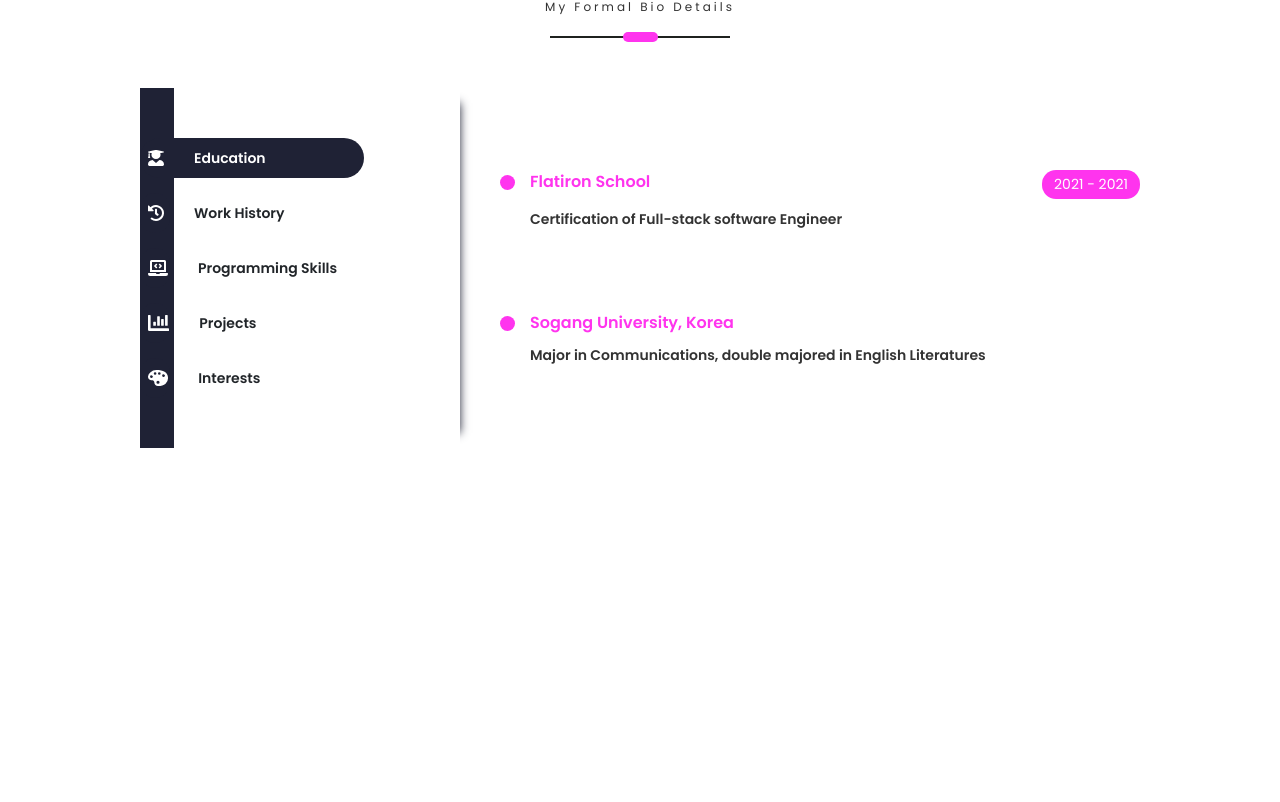
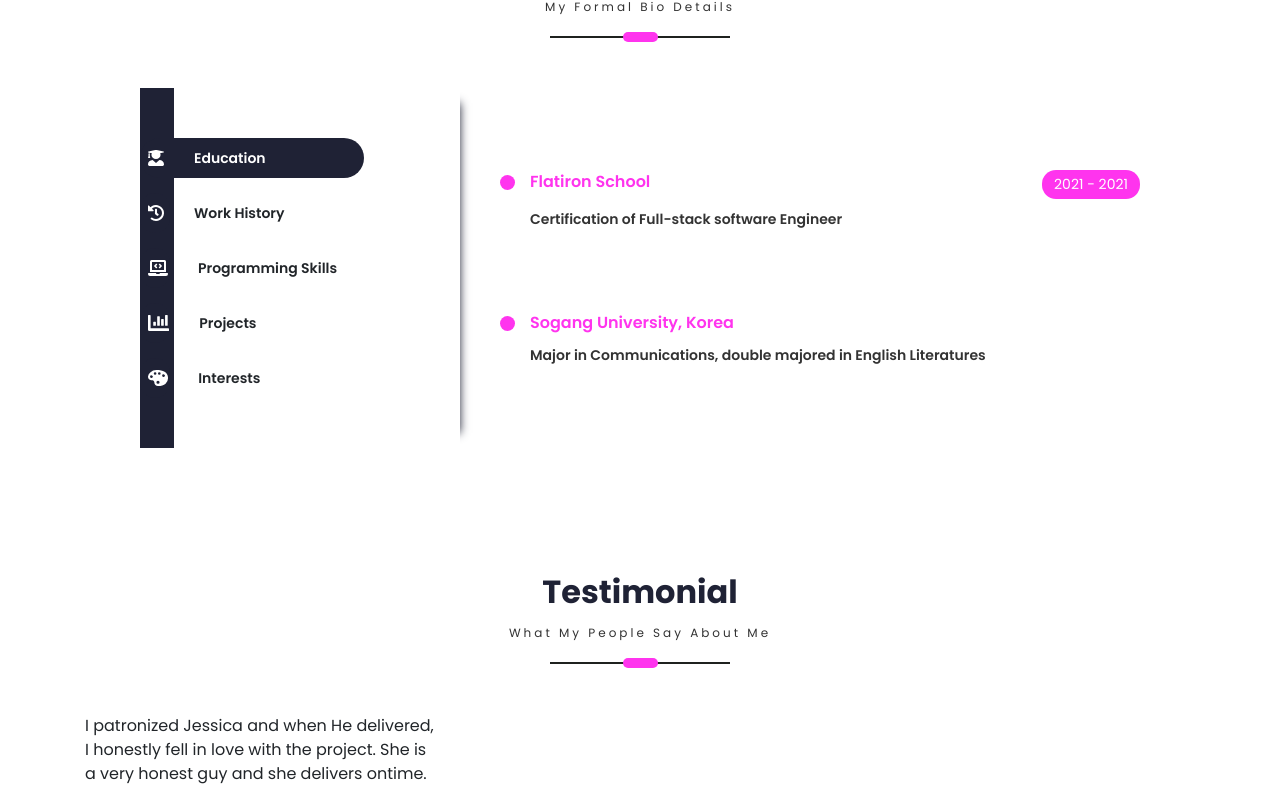
Before and after one commit to ellijs/Jessica-Lee, a React (Create React App) app in the folder jessica-lee/: page / in a window 1280 px wide. Shown: the part 1548-2350 px from the top of the page. Before the commit the page ends 2116 px from the top, so only its background shows below. Built offline with nearby package versions, Linux system fonts and the light colour scheme; a web font is replaced by a local one.

Commit message:
Adding context to Testimonial

```diff
--- a/jessica-lee/src/PortfolioContainer/Testimonial/Testimonial.js
+++ b/jessica-lee/src/PortfolioContainer/Testimonial/Testimonial.js
@@ -1,27 +1,48 @@
-import React from 'react';
-import OwlCarousel from 'react-owl-carousel'
+import React from "react";
+import OwlCarousel from "react-owl-carousel";
 import "owl.carousel/dist/assets/owl.carousel.css";
 import "owl.carousel/dist/assets/owl.theme.default.css";
 
-import ScreenHeading from '../../Utilities/ScreenHeading/ScreenHeading'
-import ScrollService from '../../Utilities/ScrollService'
-import Animations from '../../Utilities/Animations'
-
+import ScreenHeading from "../../Utilities/ScreenHeading/ScreenHeading";
+import ScrollService from "../../Utilities/ScrollService";
+import Animations from "../../Utilities/Animations";
 
 // npm i react-owl-carousal
 function Testimonial(props) {
+  let fadeInScreenHandler = (screen) => {
+    if (screen.fadeScreen !== props.id) return;
+    Animations.animations.fadeInScreen(props.id);
+  };
+  const fadeInSubscription = () =>
+    ScrollService.currentScreenFadeIn.subscribe(fadeInScreenHandler);
 
-    let fadeInScreenHandler = (screen) => {
-        if(screen.fadeScreen !== props.id) return;
-        Animations.animations.fadeInScreen(props.id)
-    }
-    const fadeInSubscription = () => ScrollService.currentScreenFadeIn.subscribe(fadeInScreenHandler)
-
-    return (
-        <div>
-
+  return (
+    <div>
+      <ScreenHeading
+        title={"Testimonial"}
+        subHeading={"What My People Say About Me"}
+      />
+      <section className='testimonial-section' id={props.id || ""}>
+        <div className='container'>
+          <div className='row'>
+            <OwlCarousel className='owl-carousel' id='testimonial-carousel'>
+              <div className='col-lg-12'>
+                <div className='testi-item'>
+                  <div className='testi-comment'>
+                    <p>
+                      I patronized Jessica and when He delivered, I honestly
+                      fell in love with the project. She is a very honest guy
+                      and she delivers ontime.
+                    </p>
+                  </div>
+                </div>
+              </div>
+            </OwlCarousel>
+          </div>
         </div>
-    );
+      </section>
+    </div>
+  );
 }
 
 export default Testimonial;
```
